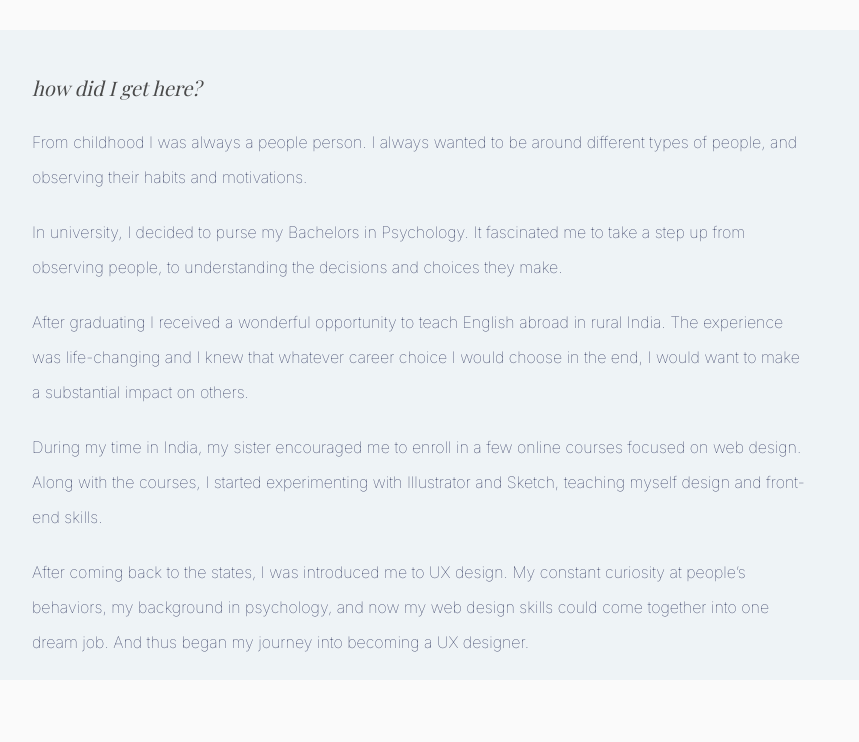
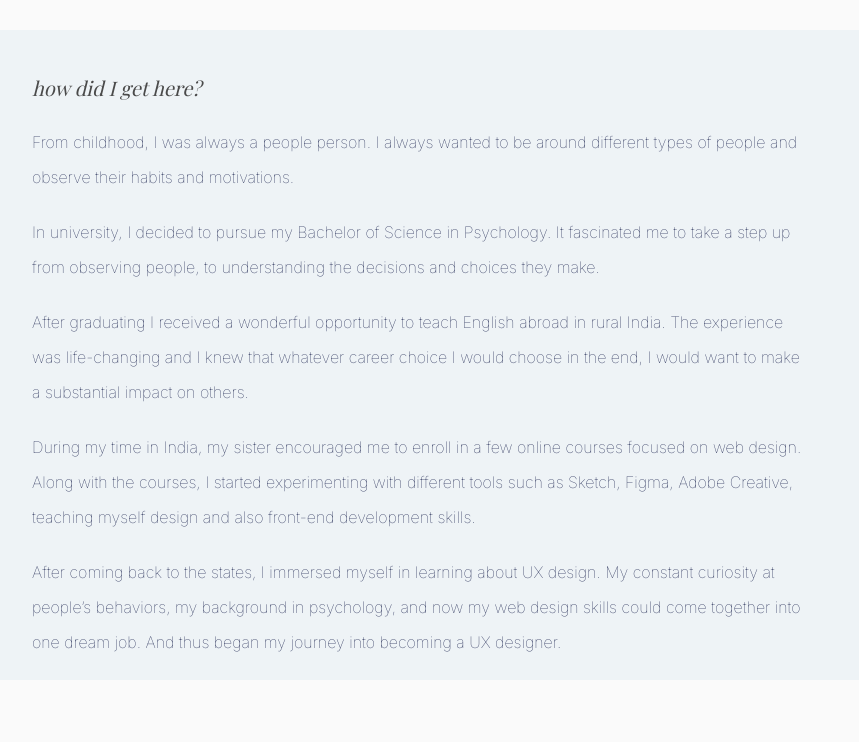
Before and after one commit to anitashah92/old_portfolio, a plain HTML site: page aboutme.html in a window 1280 px wide. Shown: the part 1098-1840 px from the top of the page, without its empty margins (168-1027 px from the left). Drawn offline with nearby package versions, Linux system fonts and the light colour scheme.

Commit message:
edited about me page

```diff
--- a/aboutme.html
+++ b/aboutme.html
@@ -59,11 +59,11 @@
      <section class="aboutme">
        <div class="aboutme-text">
          <h1> how did I get here? </h1>
-         <p> From childhood I was always a people person.  I always wanted to be around different types of people, and observing their habits and motivations.</p>
-         <p> In university, I decided to purse my Bachelors in Psychology. It fascinated me to take a step up from observing people, to understanding the decisions and choices they make.</p>
-         <p> After graduating I received a wonderful opportunity to teach English abroad in rural India.  The experience was life-changing and I knew that whatever career choice I would choose in the end, I would want to make a substantial impact on others. </p>
-         <p> During my time in India, my sister encouraged me to enroll in a few online courses focused on web design. Along with the courses, I started experimenting with Illustrator and Sketch, teaching myself design and front-end skills. </p>
-         <p> After coming back to the states, I was introduced me to UX design.  My constant curiosity at people’s behaviors, my background in psychology, and now my web design skills could come together into one dream job. And thus began my journey into becoming a UX designer.</p>
+         <p> From childhood, I was always a people person. I always wanted to be around different types of people and observe their habits and motivations.</p>
+         <p> In university, I decided to pursue my Bachelor of Science in Psychology. It fascinated me to take a step up from observing people, to understanding the decisions and choices they make.</p>
+         <p> After graduating I received a wonderful opportunity to teach English abroad in rural India. The experience was life-changing and I knew that whatever career choice I would choose in the end, I would want to make a substantial impact on others. </p>
+         <p> During my time in India, my sister encouraged me to enroll in a few online courses focused on web design. Along with the courses, I started experimenting with different tools such as Sketch, Figma, Adobe Creative,  teaching myself design and also front-end development skills. </p>
+         <p> After coming back to the states, I immersed myself in learning about UX design. My constant curiosity at people’s behaviors, my background in psychology, and now my web design skills could come together into one dream job. And thus began my journey into becoming a UX designer.</p>
        </div>
      </section>
 
```
